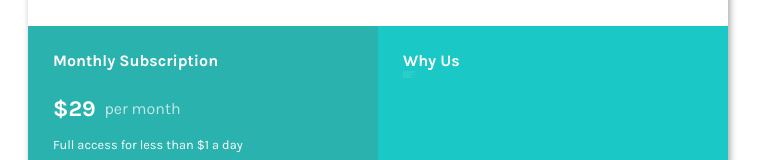
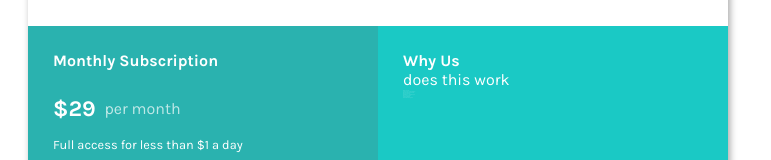
Before and after one commit to bennicholson2/pricing-card-frontend-challenge, a plain HTML site: page index.html in a window 1280 px wide. Shown: the part 182-342 px from the top of the page, without its empty margins (0-771 px from the left). Drawn offline with Linux system fonts and the light colour scheme.

Commit message:
Update index.html

```diff
--- a/index.html
+++ b/index.html
@@ -24,7 +24,9 @@
       <button onclick="alertUser()">Sign Up</button>
     </div><div id= "bottom-right">
       <h4>Why Us</h4>
+      <p>does this work</p>
       <ul>
+        <p>does this work</p>
         <li>Tutorials by industry experts</li>
         <li>Peer & expert code review</li>
         <li>Coding exercises</li>
```
